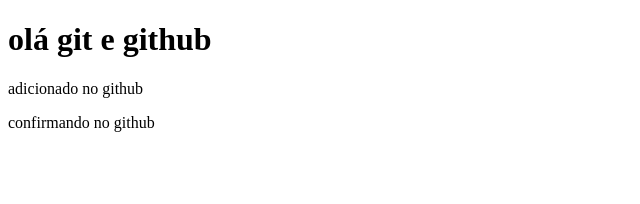
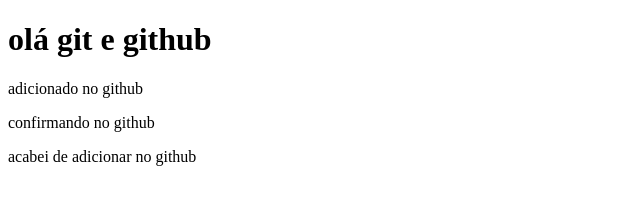
Before and after one commit to LukasAlexandre/Challenge-Front-end-First-Edition, a plain HTML site: page index.html in a window 1280 px wide. Shown: the whole page, without its empty margins (0-640 px from the left). Drawn offline with Linux system fonts and the light colour scheme.

Commit message:
Update index.html

```diff
--- a/index.html
+++ b/index.html
@@ -10,5 +10,6 @@
     <h1>olá git e github</h1>
     <p> adicionado no github</p>
     <p> confirmando no github</p>
+    <p> acabei de adicionar no github</p>
 </body>
 </html>
```
